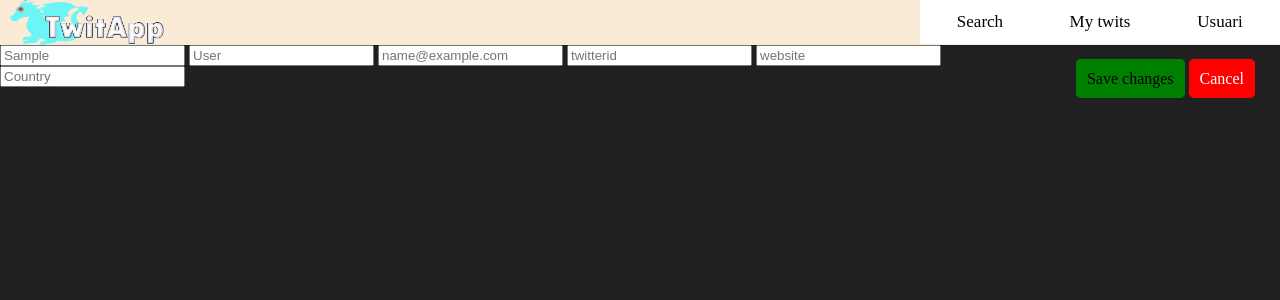
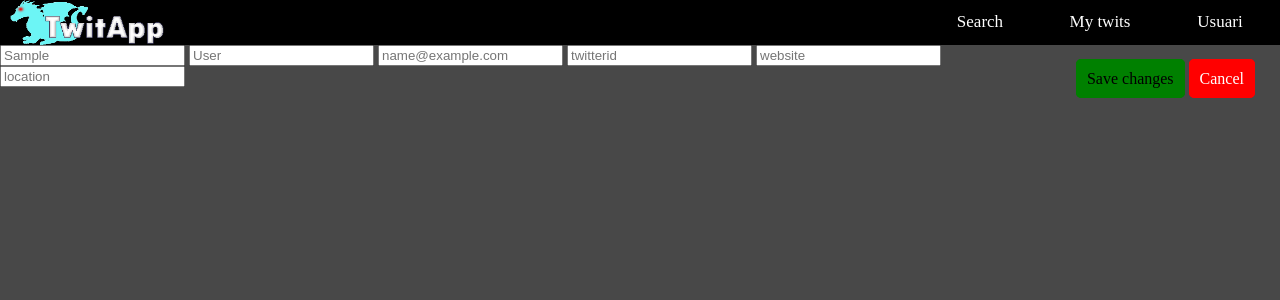
Before and after one commit to xavics/TwitAppSTW, a Django app: page /edit/ in a window 1280 px wide. Shown: the top 300 px of the page. Run offline with Django 3.2, Linux system fonts and the light colour scheme; the visitor is signed in with stand-in values (Sample User, id 1); some libraries are stand-ins or nearby versions.

Commit message:
- Afegit autocompletar remot, millora CSS user

```diff
--- a/TwitApp/models.py
+++ b/TwitApp/models.py
@@ -6,7 +6,7 @@ class UserProfile(models.Model):
     usr = models.OneToOneField(User)
     twitter_id = models.CharField(max_length=20, blank=True)
     website = models.URLField(blank=True)
-    country = models.CharField(max_length=30, blank=True)
+    location = models.CharField(max_length=100, blank=True)
     city = models.CharField(max_length=30, blank=True)
     picture = models.ImageField(upload_to='profile_images', blank=True)
 
--- a/TwitApp/static/TwitApp/scripts.js
+++ b/TwitApp/static/TwitApp/scripts.js
@@ -4,21 +4,21 @@ function submitform(){
 }
 
 function loaduser(){
-    $('#firstname').load(' #firstname');
-    $('#lastname').load(' #lastname');
+    $('#buttons_profile').load(' #buttons_profile');
+    $('#name').load(' #name');
     $('#email').load(' #email');
     $('#twitterid').load(' #twitterid');
     $('#website').load(' #website');
-    $('#spana').load(' #spana')
+    $('#location').load(' #location');
 }
 
 function loadedit(){
-    $('#firstname').load('/edit #firstname');
-    $('#lastname').load('/edit #lastname');
+    $('#buttons_profile').load('/edit #buttons_profile');
+    $('#name').load('/edit #name');
     $('#email').load('/edit #email');
     $('#twitterid').load('/edit #twitterid');
     $('#website').load('/edit #website');
-    $('#spana').load('/edit #spana')
+    $('#location').load('/edit #location');
 }
 
 function search(input, tag, id) {
@@ -199,3 +199,40 @@ function radioSwitch(change){
     var radio = document.getElementById(change);
     radio.checked = false;
 }
+
+function reload_autocomplete() {
+    $(function () {
+        $("#location_auto").autocomplete({
+            source: function (request, response) {
+                $.ajax({
+                    url: "http://ws.geonames.org/searchJSON",
+                    dataType: "jsonp",
+                    data: {
+                        featureClass: "P",
+                        maxRows: 10,
+                        name_startsWith: request.term,
+                        username: "xavics"
+                    },
+                    success: function (data) {
+                        response($.map(data.geonames, function (item) {
+                            return {
+                                label: item.name + (item.adminName1 ? ", " + item.adminName1 : "") + ", " + item.countryName,
+                                value: item.name,
+                                stateOrProvince: item.adminName1,
+                                countryName: item.countryName
+                            }
+                        }));
+                    }
+                });
+            },
+            minLength: 2,
+            select: function (event, ui) {
+                if (ui.item) {
+                    $("#id_stateOrProvince").val(ui.item.stateOrProvince);
+                    $("#id_country").val(ui.item.countryName);
+                    $("#id_zipCode").val("");
+                }
+            }
+        });
+    });
+}
--- a/TwitApp/static/TwitApp/stylesheet.css
+++ b/TwitApp/static/TwitApp/stylesheet.css
@@ -1,11 +1,11 @@
 body{
-    background-color: RGB(32,32,32);
+    background-color: RGB(72,72,72);
     /*background-image: url("pictures/pattern.png");*/
     margin: 0px auto;
 }
 
 .navigation {
-    background-color: antiquewhite;
+    background-color: black;
     display: block;
     width: 100%;
     height: 45px;
@@ -57,11 +57,11 @@ body{
     overflow: hidden;
     text-decoration: none;
     text-align: center;
-    color: black;
-    background-color: white;
+    color: white;
+    background-color: black;
 }
 
-.navigation ul li a:hover{ background-color: aqua;}
+.navigation ul li a:hover{ background-color: RGB(51,102,184);}
 .navigation ul li:hover ul{
     display:block;
 }
--- a/TwitApp/views.py
+++ b/TwitApp/views.py
@@ -85,6 +85,7 @@ def user_profile(request, username):
         last_name = request.POST.get('last_name')
         email = request.POST.get('email')
         website = request.POST.get('website')
+        location = request.POST.get('location')
         userProfile = request.user.userprofile
         userdata = request.user
         if first_name != "":
@@ -97,6 +98,8 @@ def user_profile(request, username):
             userProfile.twitter_id = twitter_id
         if website != "":
             userProfile.website = website
+        if location != "":
+            userProfile.location = location
         userProfile.save()
         userdata.save()
         return render(request, 'user.html', {'user_info': request.user.userprofile})
--- a/templates/base.html
+++ b/templates/base.html
@@ -5,7 +5,9 @@
     <meta charset="UTF-8">
     {% load staticfiles %}
     <link rel="stylesheet" type="text/css" href="{% static 'TwitApp/stylesheet.css' %}" />
-    <script type="text/javascript" src="http://ajax.googleapis.com/ajax/libs/jquery/1.6.2/jquery.min.js"></script>
+    <link rel="stylesheet" href="http://code.jquery.com/ui/1.10.3/themes/smoothness/jquery-ui.css" />
+    <script src="http://code.jquery.com/jquery-1.9.1.js"></script>
+    <script src="http://code.jquery.com/ui/1.10.3/jquery-ui.js"></script>
     <script src="{% static 'TwitApp/scripts.js' %}" type="text/javascript"></script>
     <title>
         {% block head_title %}
--- a/templates/editprofile.html
+++ b/templates/editprofile.html
@@ -2,7 +2,7 @@
 
 {% block content %}
      <div id="buttons" class="user-buttons">
-        <span id="spana">
+        <span id="buttons_profile">
             <ul>
                 <li><a id="save" onclick="submitform()" >Save changes</a></li>
                 <li><a id="cancel" onclick="loaduser()" >Cancel</a></li>
@@ -10,16 +10,18 @@
         </span>
      </div>
     <form id="infoform" action="" method="post">
+    <span id="name">
         {% if user.first_name %}
-        <span id="firstname"><input name="first_name" type="text" placeholder="{{ user.first_name }}" /></span>
+            <input name="first_name" type="text" placeholder="{{ user.first_name }}" />
         {% else %}
-        <span id="firstname"><input name="first_name" type="text" placeholder="First name" /></span>
+            <input name="first_name" type="text" placeholder="First name" />
         {% endif %}
         {% if user.last_name %}
-        <span id="lastname"><input name="last_name" type="text" placeholder="{{ user.last_name }}" /></span>
+            <input name="last_name" type="text" placeholder="{{ user.last_name }}" />
         {% else %}
-        <span id="lastname"><input name="last_name" type="text" placeholder="Last name" /></span>
+            <input name="last_name" type="text" placeholder="Last name" />
         {% endif %}
+    </span>
     {% if user.email %}
         <span id="email"><input name="email" type="text" placeholder="{{ user.email }}" /></span>
     {% else %}
@@ -35,6 +37,10 @@
     {% else %}
         <span id="website"><input name="website" type="text" placeholder="website" /></span>
     {% endif %}
-        <span id="country"><input name="country" type="text" placeholder="Country" /></span>
+    {% if user_info.location %}
+        <span id="location"><input id="location_auto" onfocus="reload_autocomplete()" name="location" type="text" placeholder="{{ user_info.location }}" /></span>
+    {% else %}
+        <span id="location"><input id="location_auto" onfocus="reload_autocomplete()" name="location" type="text" placeholder="location" /></span>
+    {% endif %}
     </form>
 {% endblock %}
```
Also changed, not shown: other parts of TwitApp/static/TwitApp/stylesheet.css (+21 -5 lines), templates/user.html (+9 -10 lines), templates/view_tweets.html (+15 -0 lines). Lines whose indentation alone changed are shown as unchanged.
